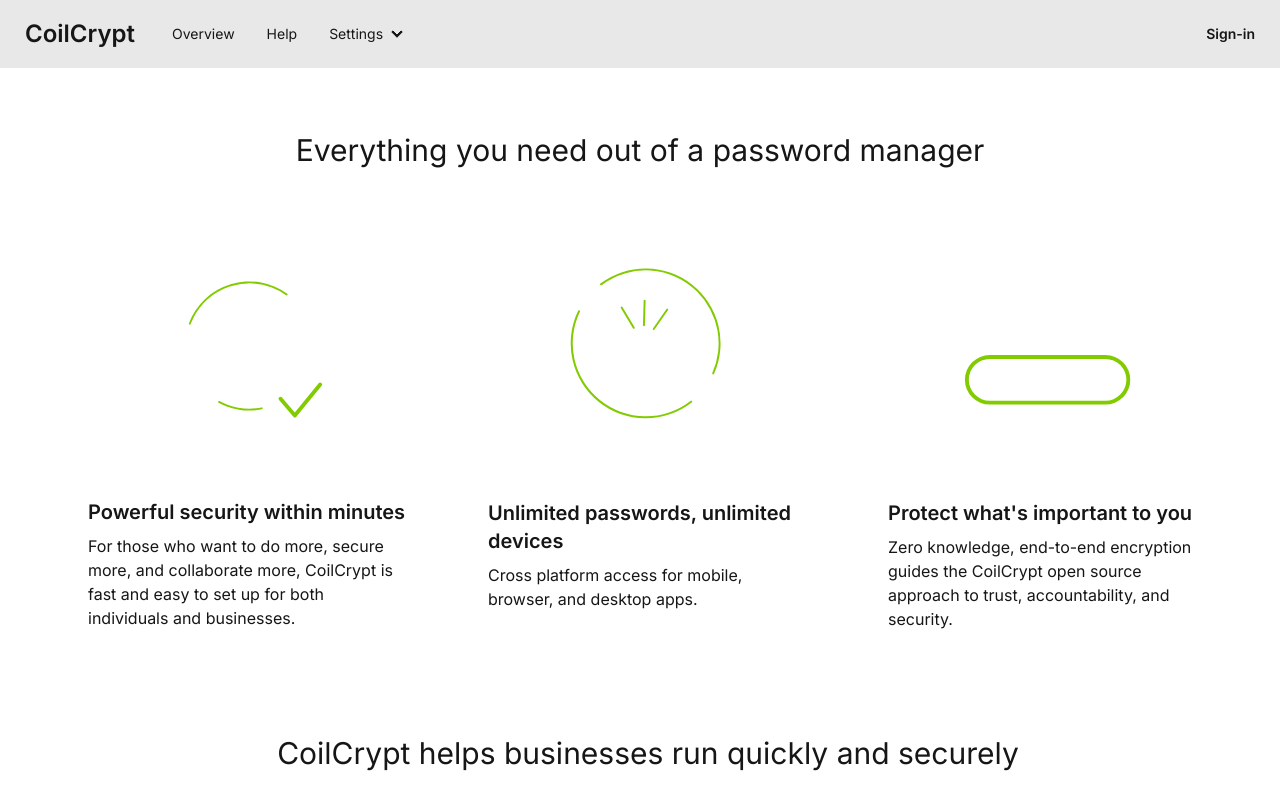
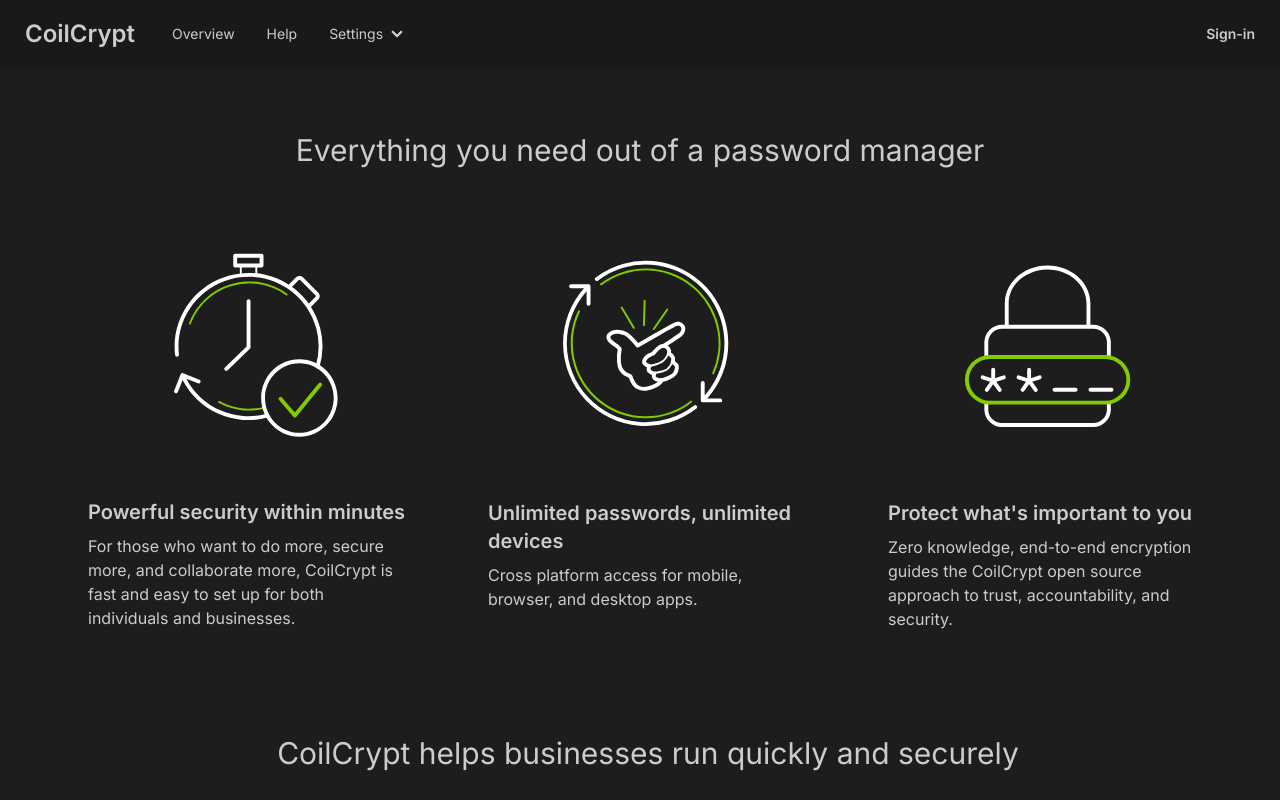
Before and after one commit to BarkinBalci/coilcrypt-web, a Next.js app: page / in a window 1280 px wide. Shown: the top 800 px of the page. Built offline with nearby package versions, Linux system fonts and the light colour scheme.

Commit message:
temp: removed white theme

```diff
--- a/tailwind.config.js
+++ b/tailwind.config.js
@@ -11,8 +11,8 @@
           "primary": "#82CB00",
           "secondary": "#3d4451",
           "accent": "#348240",
-          "neutral": "#1D1D1D",
-          "base-100": "#FFFFFF",
+          "neutral": "#FFFFFF",
+          "base-100": "#1D1D1D",
         },
         dark: {
           "primary": "#82CB00",
```
